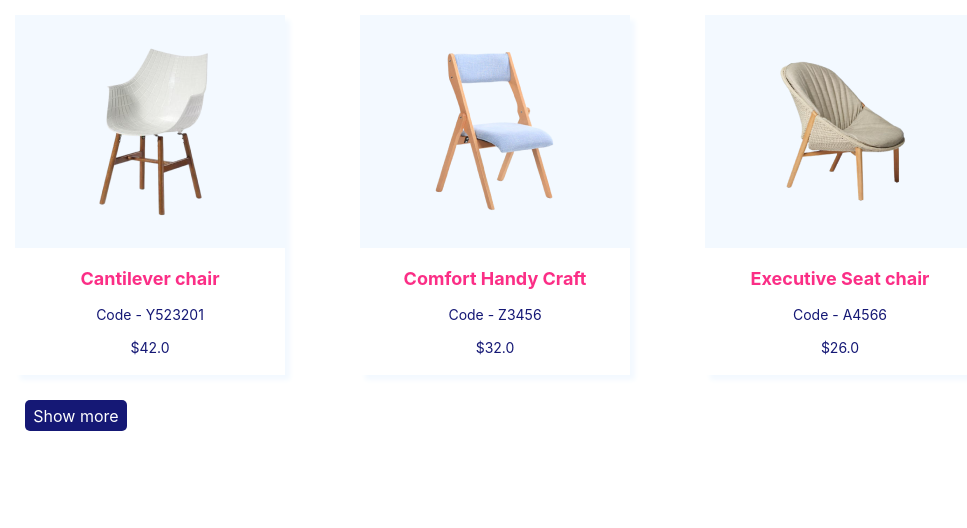
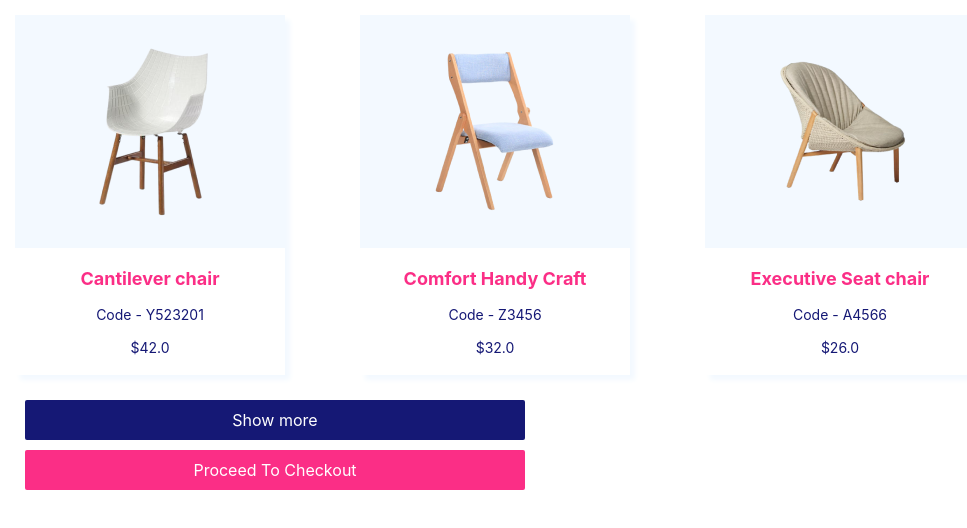
Before and after one commit to AOMuiz/salaficommerce, a React (Create React App) app: page / in a window 1280 px wide. Shown: the top 528 px of the page, without its empty margins (0-967 px from the left). Built offline with nearby package versions, Linux system fonts and the light colour scheme.

Commit message:
add some styles

```diff
--- a/src/components/button/index.js
+++ b/src/components/button/index.js
@@ -1,7 +1,8 @@
 import React from "react";
 import styled from "styled-components";
+import { colors } from "../../constants/colors";
 
-const Button = ({ name, backgroundColor }) => {
+const Button = ({ name, backgroundColor = colors.primary }) => {
   const handleClick = () => {
     console.log("button clicked");
   };
@@ -14,20 +15,21 @@ const Button = ({ name, backgroundColor }) => {
 };
 
 const StyledButton = styled.div`
-  width: 10.2rem;
+  width: ${(props) => (props.large ? "400px" : "500px")};
+  padding: 2rem 0.5rem;
   height: 3.13rem;
   background-color: ${(props) => props.backgroundColor};
+  border-radius: 2px;
   margin: 1rem 2.5rem 1rem 2.5rem;
   display: flex;
   justify-content: center;
   align-items: center;
-  border-radius: 5px;
   cursor: pointer;
   &:hover {
-    background-color: ${(props) => props.backgroundColor};
-    color: blue;
+    background-color: ${colors.white};
+    color: ${(props) => props.backgroundColor};
     transition: 0.25s all ease-in-out;
-    box-shadow: 5px 5px 10px rgba(25, 47, 18, 0.3);
+    box-shadow: 3px 3px 7px rgba(25, 47, 18, 0.2);
   }
 `;
 
```
